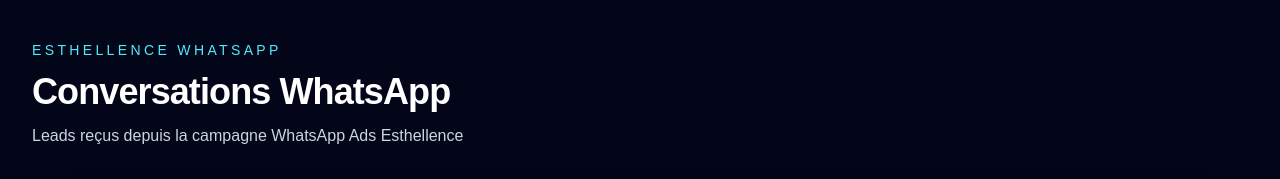
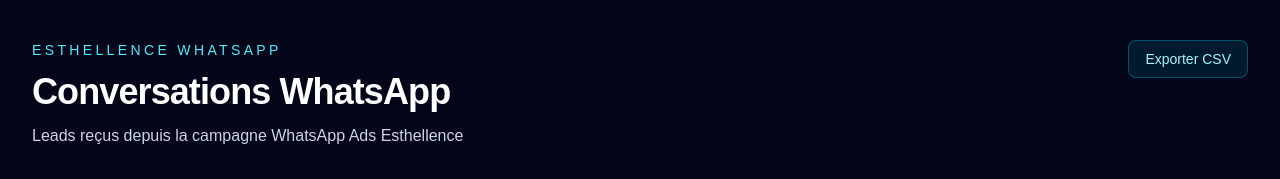
Before and after one commit to bledwebsn-web/esthellence-whatsapp-dashboard, a Next.js app: page /conversations in a window 1280 px wide. Shown: the top 179 px of the page. Built offline with nearby package versions, Linux system fonts and the light colour scheme; no server answers; the database is empty.

Commit message:
Add CSV export button

```diff
--- a/app/conversations/page.tsx
+++ b/app/conversations/page.tsx
@@ -38,6 +38,8 @@
     <main className="min-h-screen bg-slate-950 text-slate-100">
       <div className="mx-auto max-w-7xl px-4 py-10 sm:px-6 lg:px-8">
         <div className="mb-8">
+          <div className="flex flex-col gap-4 sm:flex-row sm:items-end sm:justify-between">
+            <div>
               <p className="text-sm font-medium uppercase tracking-[0.24em] text-cyan-300">
                 Esthellence WhatsApp
               </p>
@@ -47,6 +49,16 @@
               <p className="mt-3 max-w-2xl text-sm leading-6 text-slate-300 sm:text-base">
                 Leads reçus depuis la campagne WhatsApp Ads Esthellence
               </p>
+            </div>
+
+            <a
+              href="/api/export/leads.csv"
+              download="esthellence-leads.csv"
+              className="inline-flex items-center justify-center rounded-lg border border-cyan-400/30 bg-cyan-400/10 px-4 py-2 text-sm font-medium text-cyan-200 transition hover:border-cyan-300/50 hover:bg-cyan-400/20 hover:text-white sm:self-start"
+            >
+              Exporter CSV
+            </a>
+          </div>
         </div>
 
         <div className="overflow-hidden rounded-2xl border border-white/10 bg-white/5 shadow-2xl shadow-cyan-950/20">
```
Lines whose indentation alone changed are shown as unchanged.
